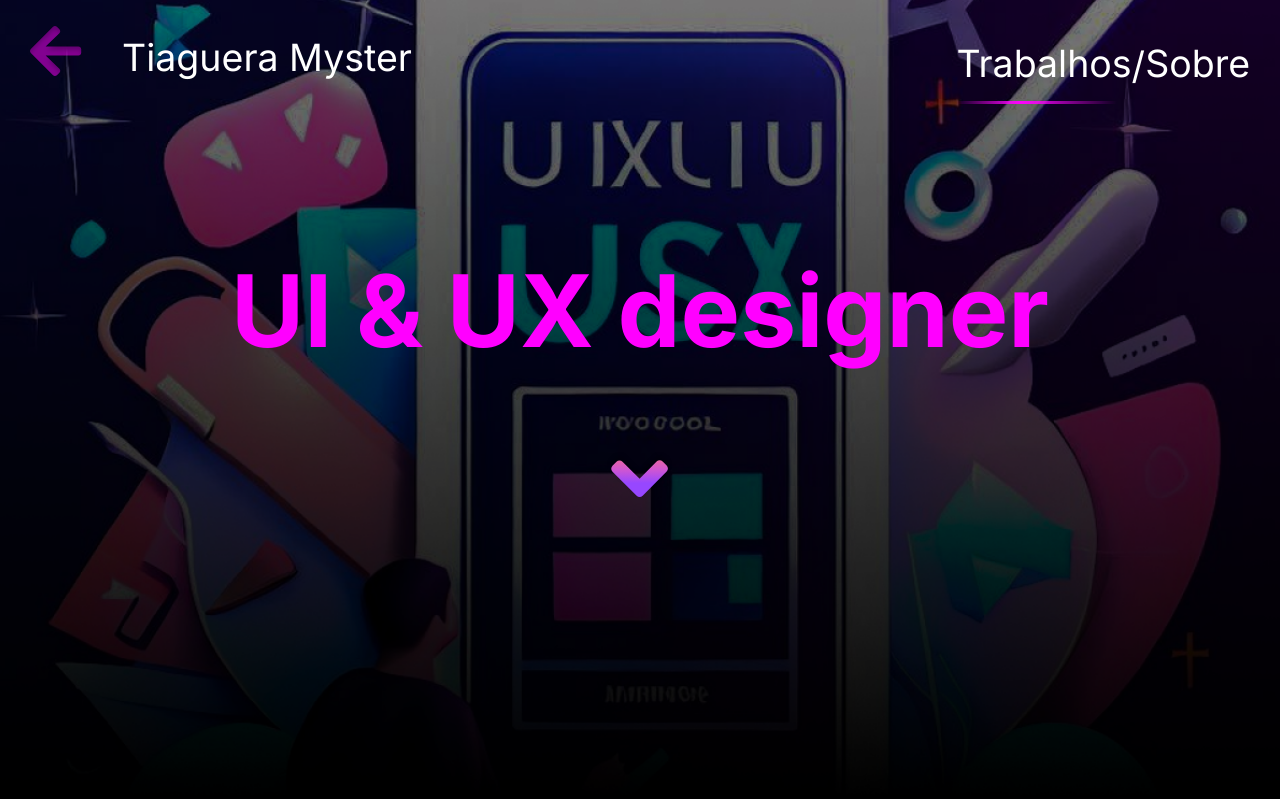
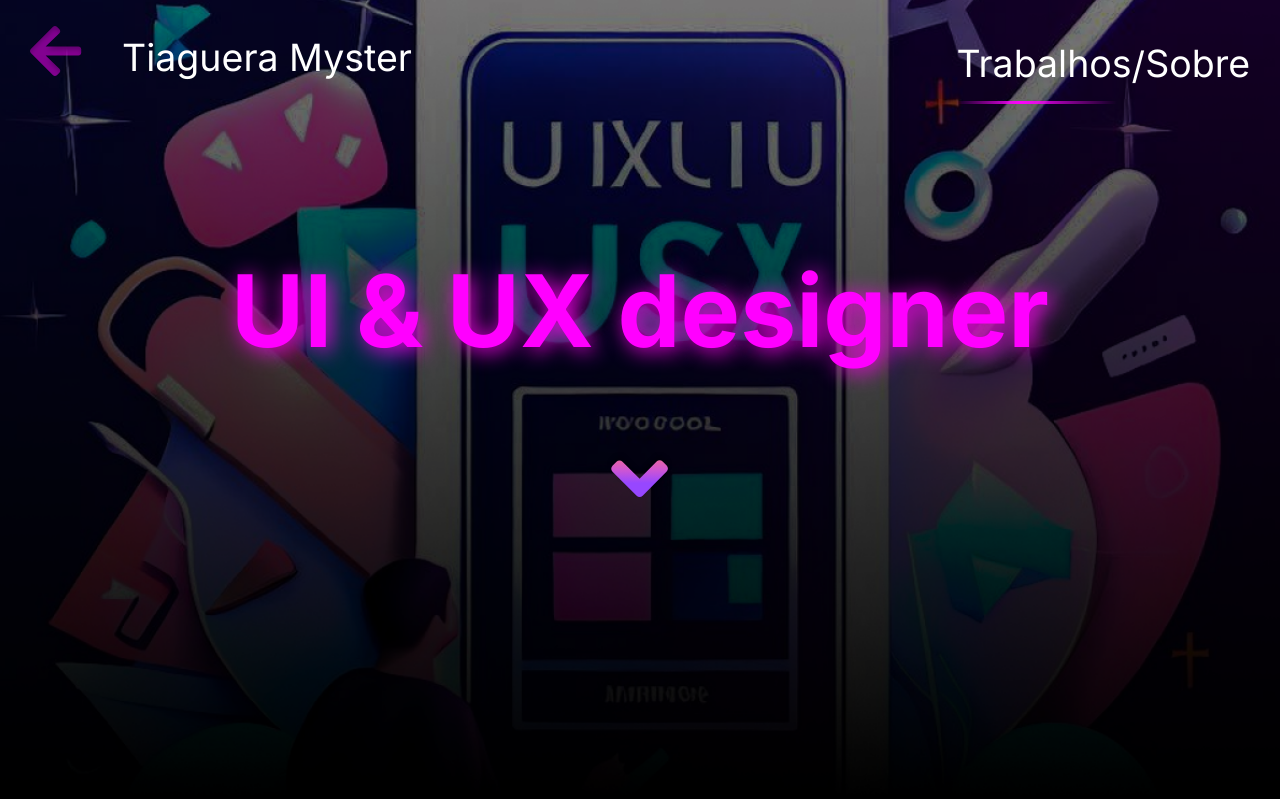
Before and after one commit to GaaraSan01/portfoliotiagueramyster, a Django app: page /projetos/ in a window 1280 px wide. Shown: the top 799 px of the page. Run offline with Django 4.2, Linux system fonts and the light colour scheme; data that the repository does not hold is empty.

Commit message:
ajustando layout

```diff
--- a/portifolio/static/styles/portifolio.css
+++ b/portifolio/static/styles/portifolio.css
@@ -24,7 +24,7 @@ header {
     text-align: center;
     color: var(--primary-color);
     font-size: 10rem;
-    text-shadow: 0px 4px 250px 0px #F0F;
+    text-shadow: 4px 3px 21px #F0E;
 }
 
 .up {
--- a/portifolio/static/styles/project.css
+++ b/portifolio/static/styles/project.css
@@ -42,6 +42,7 @@ html, body {
 
 .img_slider img {
     width: 100%;
+    border-radius: 30px;
 }
 
 .navigaton_slider {
--- a/portifolio/static/styles/sobre.css
+++ b/portifolio/static/styles/sobre.css
@@ -54,6 +54,7 @@ main {
     margin-top: 20px;
     box-shadow: 5px 5px 10px 5px rgba(0, 0, 0, 0.473);
     font-size: 1.5rem;
+    text-decoration: none;
 }:focus{
     outline: none;
 }
```
